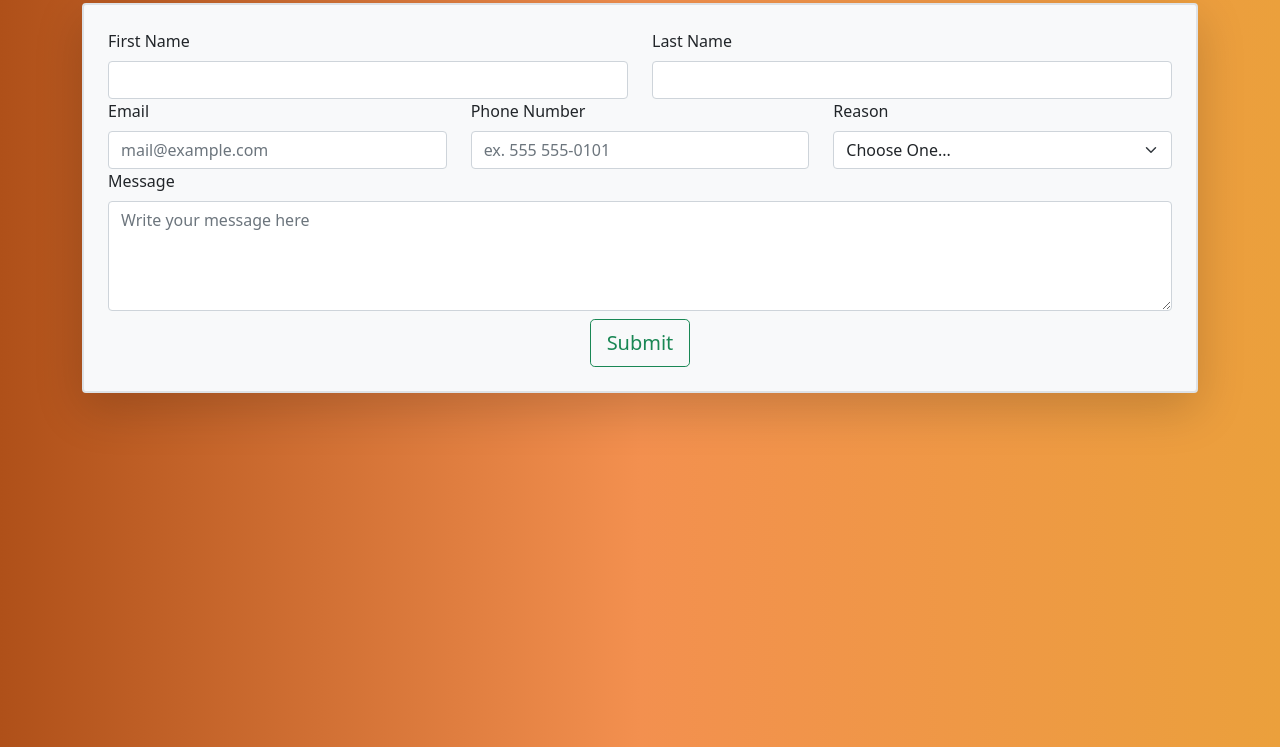
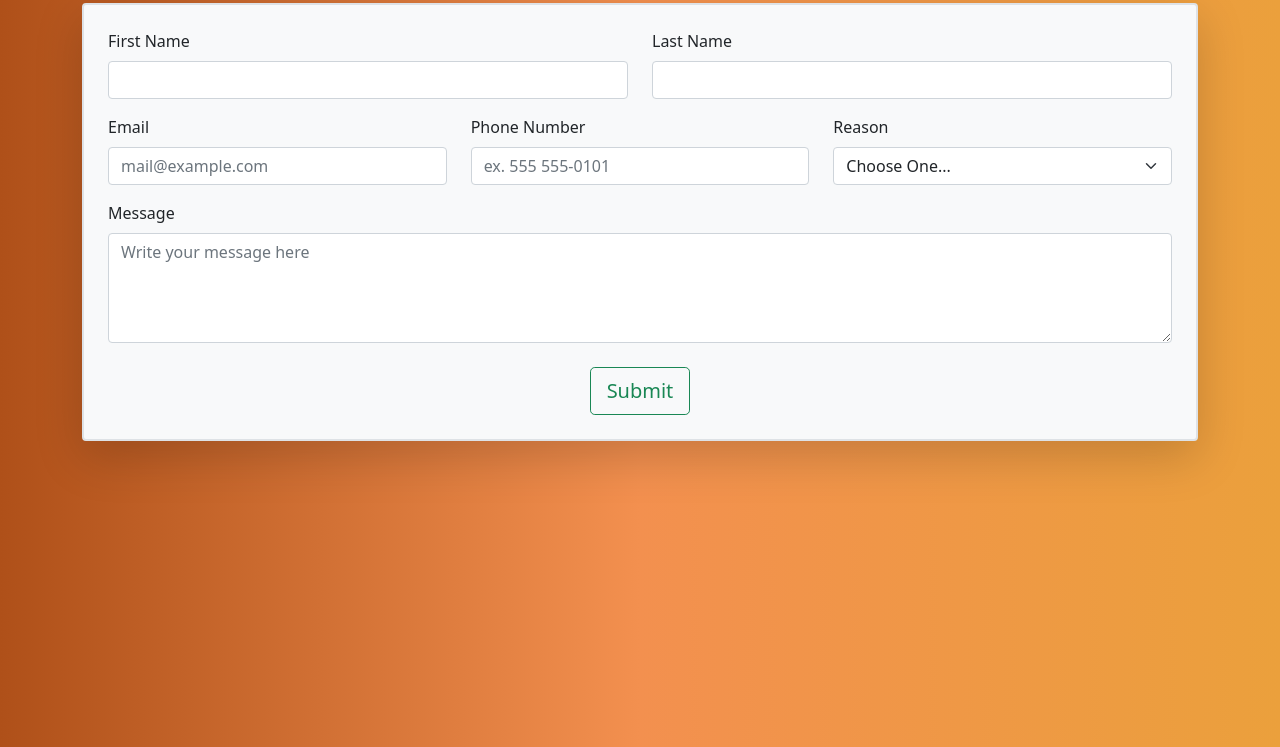
Before and after one commit to NickSeyler/ContactFormTemplate, a plain HTML site: page index.html in a window 1280 px wide. Shown: the part 53-800 px from the top of the page. Drawn offline with nearby package versions, Linux system fonts and the light colour scheme.

Commit message:
Updated form spacing
Updated form spacing

```diff
--- a/index.html
+++ b/index.html
@@ -18,9 +18,9 @@
     <div class="container">
         <h1>Contact Form Template</h1>
         <div class="p-3 border border-2 rounded shadow-lg bg-light" id="formContainingDiv">
-            <form name="contactForm" class="row g-3 p-2">
+            <form name="contactForm" class="row p-2">
                 <div class="col-12">
-                    <div class="row">
+                    <div class="row gy-3">
                         <!--Row One on a Desktop-->
                         <div class="col-12 col-md-6 form-group">
                             <label for="inputFirstName" class="form-label">First Name</label>
```
